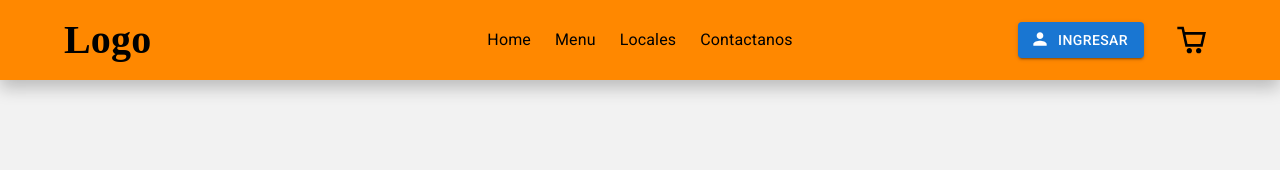
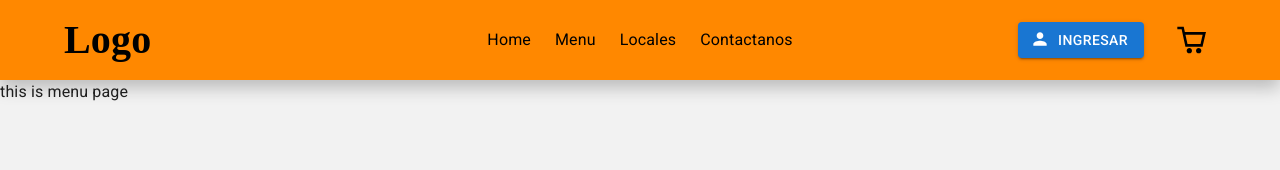
Before and after one commit to SebastianLl28/polleria-frontend, a React (Vite) app: page /menu in a window 1280 px wide. Shown: the top 170 px of the page. Built offline with nearby package versions, Linux system fonts and the light colour scheme; a web font is replaced by a local one.

Commit message:
feat: add router menu page

```diff
--- a/src/App.jsx
+++ b/src/App.jsx
@@ -1,6 +1,6 @@
 /** @jsxImportSource @emotion/react */
 import { BrowserRouter, Route, Routes } from "react-router-dom";
-import { HomePage } from "./pages/index";
+import { HomePage, MenuPage } from "./pages/index";
 import { css } from "@emotion/react";
 import { Header } from "./components";
 
@@ -16,6 +16,7 @@ const App = () => {
         <Header />
         <Routes>
           <Route path="/" element={<HomePage />} />
+          <Route path="/menu" element={<MenuPage />} />
         </Routes>
       </BrowserRouter>
     </main>
--- a/src/pages/index.js
+++ b/src/pages/index.js
@@ -1 +1,2 @@
 export { default as HomePage } from "./home/HomePage";
+export { default as MenuPage } from "./menu/MenuPage";
--- /dev/null
+++ b/src/pages/menu/MenuPage.jsx
@@ -0,0 +1,9 @@
+const MenuPage = () => {
+  return (
+    <div>
+      <p>this is menu page</p>
+    </div>
+  );
+};
+
+export default MenuPage;
```
